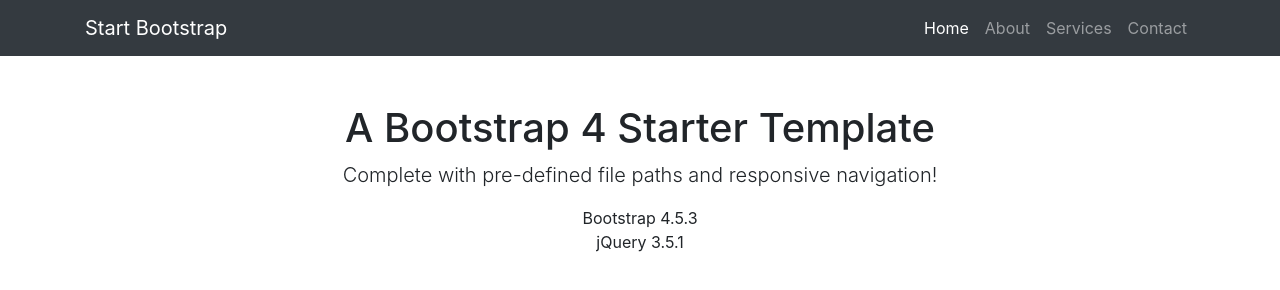
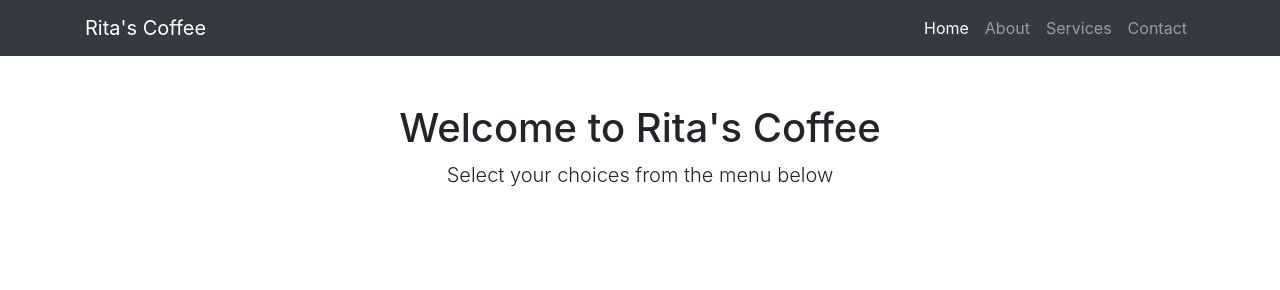
Before and after one commit to RitaGz/CA2-2018284ritagz, a plain HTML site: page views/index.html in a window 1280 px wide. Drawn offline with Linux system fonts and the light colour scheme.

Commit message:
change06/04/21

```diff
--- a/app.js
+++ b/app.js
@@ -31,6 +31,12 @@
 
 router.get('/', function(req, res) {
 
+    res.render('index');
+});
+
+
+router.get('/get/html', function(req, res) {
+
     res.writeHead(200, {'Content-Type': 'text/html'}); //We are responding to the client that the content served back is HTML and the it exists (code 200)
 
     var xml = fs.readFileSync('RitasCoffee.xml', 'utf8'); //We are reading in the XML file
--- a/views/index.html
+++ b/views/index.html
@@ -8,7 +8,7 @@
   <meta name="description" content="">
   <meta name="author" content="">
 
-  <title>Bare - Start Bootstrap Template</title>
+  <title>Rita's Coffee</title>
 
   <!-- Bootstrap core CSS -->
   <link href="css/bootstrap.min.css" rel="stylesheet"> <!-- I delete the vendor part -->
@@ -20,7 +20,7 @@
   <!-- Navigation -->
   <nav class="navbar navbar-expand-lg navbar-dark bg-dark static-top">
     <div class="container">
-      <a class="navbar-brand" href="#">Start Bootstrap</a>
+      <a class="navbar-brand" href="#">Rita's Coffee</a>
       <button class="navbar-toggler" type="button" data-toggle="collapse" data-target="#navbarResponsive" aria-controls="navbarResponsive" aria-expanded="false" aria-label="Toggle navigation">
         <span class="navbar-toggler-icon"></span>
       </button>
@@ -49,12 +49,10 @@
   <div class="container">
     <div class="row">
       <div class="col-lg-12 text-center">
-        <h1 class="mt-5">A Bootstrap 4 Starter Template</h1>
-        <p class="lead">Complete with pre-defined file paths and responsive navigation!</p>
-        <ul class="list-unstyled">
-          <li>Bootstrap 4.5.3</li>
-          <li>jQuery 3.5.1</li>
-        </ul>
+        <h1 class="mt-5">Welcome to Rita's Coffee</h1>
+        <p class="lead">Select your choices from the menu below</p>
+      </div>
+      <div id="results" class="col-lg-12">
       </div>
     </div>
   </div>
```
